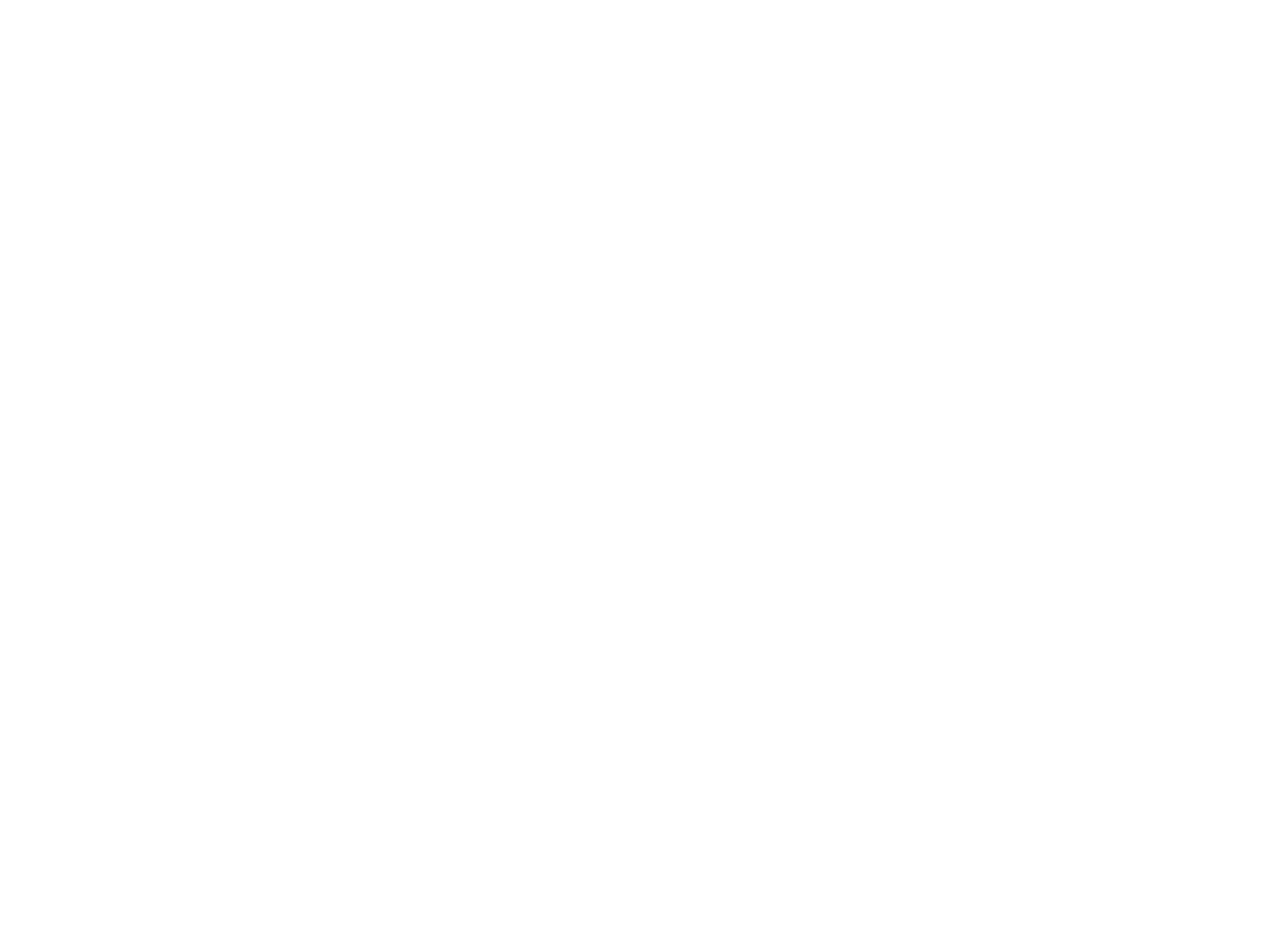
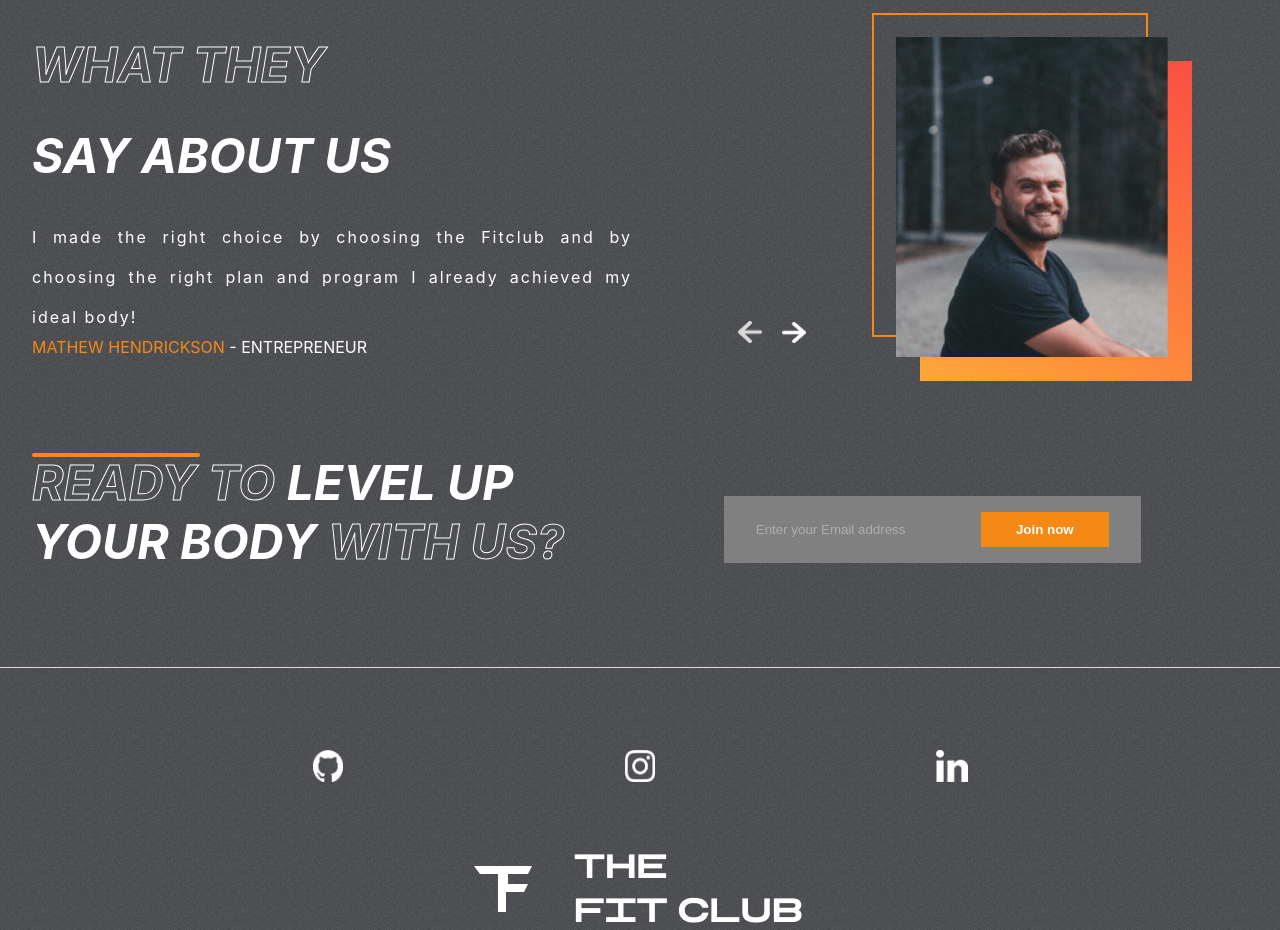
Before and after one commit to delilah07/gym-lp, a React (Create React App) app: page / in a window 1280 px wide. Shown: the part 2527-3457 px from the top of the page. Before the commit the page ends 2411 px from the top, so only its background shows below. Built offline with nearby package versions, Linux system fonts and the light colour scheme.

Commit message:
add 2 last sections and footer

```diff
--- a/package.json
+++ b/package.json
@@ -4,6 +4,7 @@
   "homepage": ".",
   "private": true,
   "dependencies": {
+    "@emailjs/browser": "^3.11.0",
     "@testing-library/jest-dom": "^5.16.5",
     "@testing-library/react": "^13.4.0",
     "@testing-library/user-event": "^13.5.0",
--- a/src/App.css
+++ b/src/App.css
@@ -49,6 +49,8 @@
 }
 h3 {
   font-weight: bold;
+  color: var(--orange);
+  text-transform: uppercase;
 }
 .border-text {
   color: transparent;
--- a/src/App.js
+++ b/src/App.js
@@ -3,6 +3,9 @@
 import Plans from './components/Plans/Plans';
 import Programs from './components/ProgramsSection/Programs';
 import Reasons from './components/Reasons/Reasons';
+import Testimonials from './components/Testimonials/Testimonials';
+import Join from './components/Join/Join';
+import Footer from './components/Footer/Footer';
 
 function App() {
   return (
@@ -11,6 +14,9 @@
       <Programs />
       <Reasons />
       <Plans />
+      <Testimonials />
+      <Join />
+      <Footer />
     </div>
   );
 }
--- /dev/null
+++ b/src/components/Footer/Footer.css
@@ -0,0 +1,28 @@
+.footer {
+  border-top: 1px solid var(--lightgray);
+  padding: 1rem 2rem;
+  display: flex;
+  flex-direction: column;
+  gap: 4rem;
+  align-items: center;
+  justify-content: center;
+  height: 20rem;
+}
+.footer__socials {
+  display: flex;
+  justify-content: space-evenly;
+  width: 100%;
+}
+.socials__item {
+  width: 2rem;
+  height: 2rem;
+  transition: all 0.5s ease-in-out;
+}
+.socials__item:hover {
+  transform: scale(1.1);
+}
+.socials__item img {
+  width: 100%;
+  height: 100%;
+  object-fit: contain;
+}
--- /dev/null
+++ b/src/components/Footer/Footer.jsx
@@ -0,0 +1,35 @@
+import React from 'react';
+import './Footer.css';
+import github from '../../assets/github.png';
+import instagram from '../../assets/instagram.png';
+import linkedin from '../../assets/linkedin.png';
+import logo from '../../assets/logo.png';
+
+const Footer = () => {
+  return (
+    <footer className="footer">
+      <ul className="footer__socials">
+        <li className="socials__item">
+          <a href="#">
+            <img src={github} alt="" />
+          </a>
+        </li>
+        <li className="socials__item">
+          <a href="#">
+            <img src={instagram} alt="" />
+          </a>
+        </li>
+        <li className="socials__item">
+          <a href="#">
+            <img src={linkedin} alt="" />
+          </a>
+        </li>
+      </ul>
+      <div className="footer__logo">
+        <img src={logo} alt="" />
+      </div>
+    </footer>
+  );
+};
+
+export default Footer;
--- /dev/null
+++ b/src/components/Join/Join.css
@@ -0,0 +1,39 @@
+.join {
+  display: flex;
+  color: #fff;
+  padding: 0 2rem;
+  gap: 10rem;
+  align-items: flex-end;
+}
+.join__header {
+  display: block;
+  position: relative;
+}
+.join__header::before {
+  content: '';
+  position: absolute;
+  top: 0;
+  left: 0;
+  width: 10.5rem;
+  height: 4px;
+  background-color: var(--orange);
+  border-radius: 2px;
+}
+.join__form {
+  display: flex;
+  padding: 1rem 2rem;
+  display: flex;
+  gap: 3rem;
+  background-color: gray;
+  margin-bottom: 0.5rem;
+}
+.join__form input {
+  background-color: transparent;
+  border: none;
+  outline: none;
+  color: var(--lightgray);
+}
+::placeholder {
+  color: var(--lightgray);
+  opacity: 0.5;
+}
--- /dev/null
+++ b/src/components/Join/Join.jsx
@@ -0,0 +1,53 @@
+import React, { useRef } from 'react';
+import './Join.css';
+import emailjs from '@emailjs/browser';
+
+const Join = () => {
+  const form = useRef();
+
+  const sendEmail = (e) => {
+    e.preventDefault();
+
+    emailjs
+      .sendForm(
+        'YOUR_SERVICE_ID',
+        'YOUR_TEMPLATE_ID',
+        form.current,
+        'YOUR_PUBLIC_KEY'
+      )
+      .then(
+        (result) => {
+          console.log(result.text);
+        },
+        (error) => {
+          console.log(error.text);
+        }
+      );
+  };
+
+  return (
+    <section className="join">
+      <div className="join__left">
+        <h2 className="join__header">
+          <span className="border-text">ready to</span>
+          <span> level up</span> <br />
+          <span>your body </span>
+          <span className="border-text">with us?</span>
+        </h2>
+      </div>
+      <div className="join__right">
+        <form action="" className="join__form" onSubmit={sendEmail}>
+          <input
+            type="email"
+            name="user-email"
+            placeholder="Enter your Email address"
+            id=""
+          />
+          <button className="join__btn btn btn-orange">Join now</button>
+        </form>
+      </div>
+    </section>
+  );
+};
+
+export default Join;
--- a/src/components/Reasons/Reasons.css
+++ b/src/components/Reasons/Reasons.css
@@ -28,9 +28,6 @@
   display: flex;
   gap: 2rem;
   flex-direction: column;
-}
-.reasons__subtitle {
-  color: var(--orange);
 }
 h2.reasons__title {
   gap: 1.3rem;
--- /dev/null
+++ b/src/components/Testimonials/Testimonials.css
@@ -0,0 +1,73 @@
+.testimonials {
+  color: #fff;
+  display: flex;
+  gap: 1rem;
+  padding: 0 2rem;
+}
+.testimonials__left {
+  display: flex;
+  flex: 1 1;
+  gap: 2rem;
+  flex-direction: column;
+}
+.testimonials__title {
+  flex-direction: column;
+  justify-content: center;
+  gap: 2rem;
+}
+.review__text {
+  text-transform: none;
+  text-align: justify;
+  letter-spacing: 2px;
+  line-height: 40px;
+}
+.review__name {
+  color: var(--orange);
+}
+.testimonials__right {
+  position: relative;
+  flex: 1 1;
+  display: flex;
+  align-items: flex-end;
+  justify-content: space-evenly;
+}
+.reviews__img {
+  width: 17rem;
+  height: 20rem;
+
+  position: relative;
+}
+.reviews__img img {
+  width: 100%;
+  height: 100%;
+  object-fit: cover;
+  z-index: 2;
+  position: relative;
+}
+.reviews__img::before,
+.reviews__img::after {
+  content: '';
+  position: absolute;
+  width: 100%;
+  height: 100%;
+  z-index: 1;
+}
+.reviews__img::before {
+  border: 2px solid var(--orange);
+  top: -1.5rem;
+  left: -1.5rem;
+}
+.reviews__img::after {
+  background: var(--planCard);
+  top: 1.5rem;
+  left: 1.5rem;
+}
+.arrows img {
+  width: 1.5rem;
+  margin: 10px;
+  cursor: pointer;
+}
+.arrows img:hover {
+  transform: scale(1.1);
+  cursor: pointer;
+}
--- /dev/null
+++ b/src/components/Testimonials/Testimonials.jsx
@@ -0,0 +1,57 @@
+import { React, useState } from 'react';
+import './Testimonials.css';
+import { testimonialsData } from '../../data/testimonialsData';
+import leftArrow from '../../assets/leftArrow.png';
+import rightArrow from '../../assets/rightArrow.png';
+
+const Testimonials = () => {
+  const [review, setReview] = useState(0);
+  const reviewsLength = testimonialsData.length;
+
+  const prevReview = () =>
+    review === 0 ? setReview(reviewsLength - 1) : setReview((prev) => prev - 1);
+
+  const nextReview = () =>
+    review === reviewsLength - 1 ? setReview(0) : setReview((next) => next + 1);
+
+  return (
+    <section className="testimonials">
+      <div className="testimonials__left">
+        <h3 className="reasons__subtitle">some reasons</h3>
+        <h2 className="testimonials__title">
+          <span className="border-text">what they</span>
+          <span>say about us</span>
+        </h2>
+        <div className="testimonials__reviews">
+          <div className="review">
+            <p className="review__text">{testimonialsData[review].review}</p>
+            <p className="review__author">
+              <span className="review__name">
+                {testimonialsData[review].name}
+              </span>{' '}
+              -{' '}
+              <span className="review__prof">
+                {testimonialsData[review].status}
+              </span>
+            </p>
+          </div>
+        </div>
+      </div>
+      <div className="testimonials__right">
+        <div className="arrows">
+          {' '}
+          <img onClick={prevReview} src={leftArrow} alt="leftArrow icon" />
+          <img onClick={nextReview} src={rightArrow} alt="rightArrow icon" />
+        </div>
+        <div className="reviews__img">
+          <img
+            src={testimonialsData[review].image}
+            alt={testimonialsData[review].name}
+          />
+        </div>
+      </div>
+    </section>
+  );
+};
+
+export default Testimonials;
```
Also changed, not shown: 1 other file (tests, documents, lock files or other folders).
